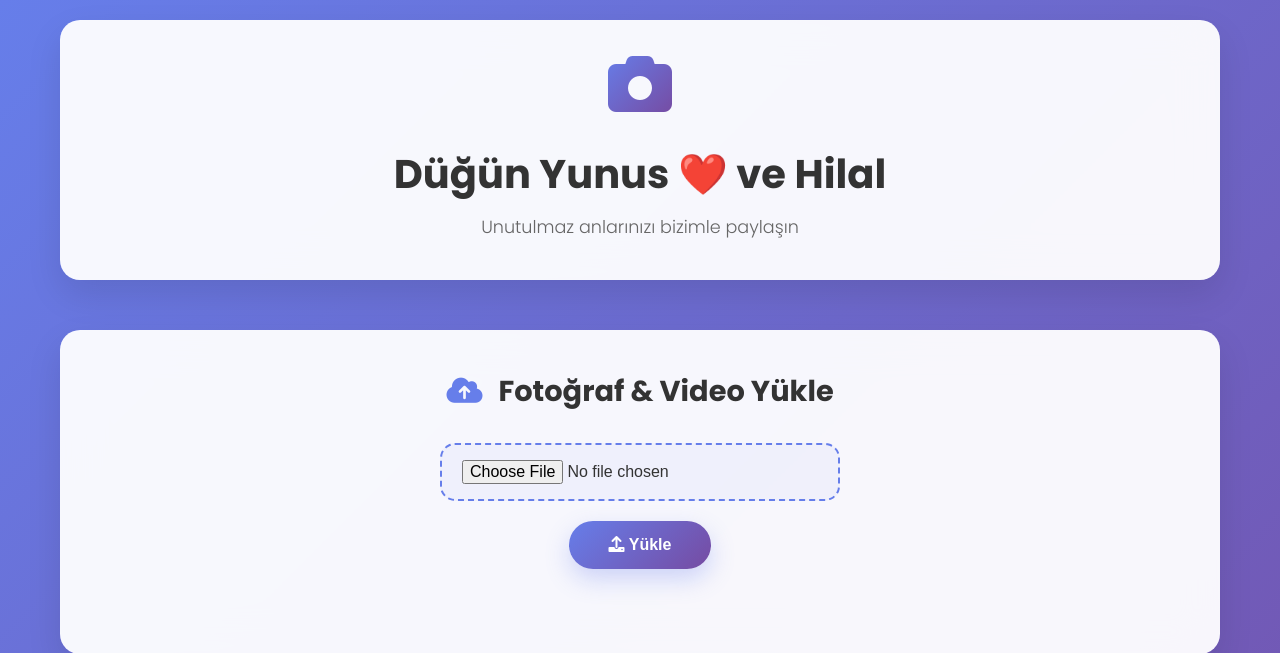
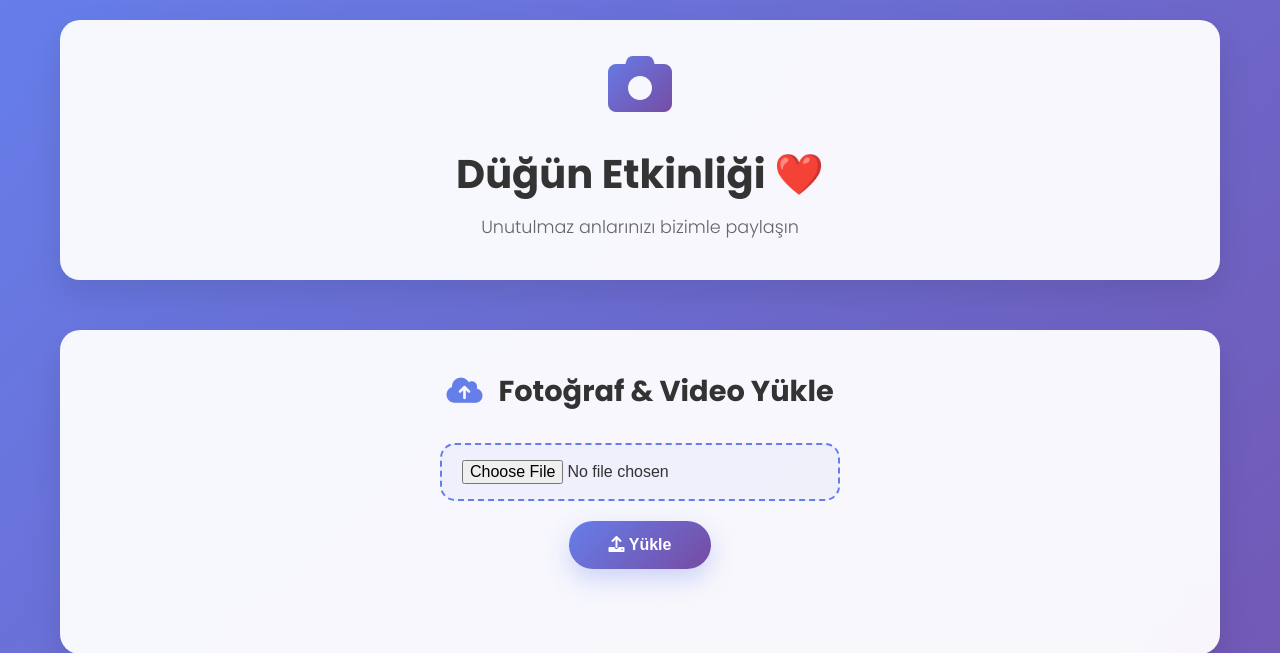
Before and after one commit to ahmetkaanmuktar/dugun_resim_video, a Flask app: template templates/index.html in a window 1280 px wide. Shown: the top 653 px of the page. Run offline with Flask 3, Linux system fonts and the light colour scheme; the template is opened without the code that fills it, so the values that code supplies are empty.

Commit message:
Removed specific names, changed to generic 'Düğün Etkinliği'

```diff
--- a/examples/dugun-yunus-hilal/index.html
+++ b/examples/dugun-yunus-hilal/index.html
@@ -3,7 +3,7 @@
 <head>
     <meta charset="UTF-8">
     <meta name="viewport" content="width=device-width, initial-scale=1.0">
-    <title>Düğün Yunus❤️ve Hilal - Fotoğraf Yükle & Galeri</title>
+    <title>Düğün Etkinliği - Fotoğraf Yükle & Galeri</title>
     <link rel="stylesheet" href="style.css">
     <link rel="preconnect" href="https://fonts.googleapis.com">
     <link rel="preconnect" href="https://fonts.gstatic.com" crossorigin>
@@ -15,7 +15,7 @@
         <header class="header">
             <div class="header-content">
                 <i class="fas fa-camera header-icon"></i>
-                <h1 class="header-title">Düğün Yunus <span class="heart">❤️</span> ve Hilal</h1>
+                <h1 class="header-title">Düğün Etkinliği <span class="heart">❤️</span></h1>
                 <p class="header-subtitle">Unutulmaz anlarınızı bizimle paylaşın</p>
             </div>
         </header>
--- a/templates/index.html
+++ b/templates/index.html
@@ -3,7 +3,7 @@
 <head>
     <meta charset="UTF-8">
     <meta name="viewport" content="width=device-width, initial-scale=1.0">
-    <title>Düğün Yunus❤️ve Hilal - Fotoğraf Yükle & Galeri</title>
+    <title>Düğün Etkinliği - Fotoğraf Yükle & Galeri</title>
     <link rel="stylesheet" href="style.css">
     <link rel="preconnect" href="https://fonts.googleapis.com">
     <link rel="preconnect" href="https://fonts.gstatic.com" crossorigin>
@@ -15,7 +15,7 @@
         <header class="header">
             <div class="header-content">
                 <i class="fas fa-camera header-icon"></i>
-                <h1 class="header-title">Düğün Yunus <span class="heart">❤️</span> ve Hilal</h1>
+                <h1 class="header-title">Düğün Etkinliği <span class="heart">❤️</span></h1>
                 <p class="header-subtitle">Unutulmaz anlarınızı bizimle paylaşın</p>
             </div>
         </header>
```
